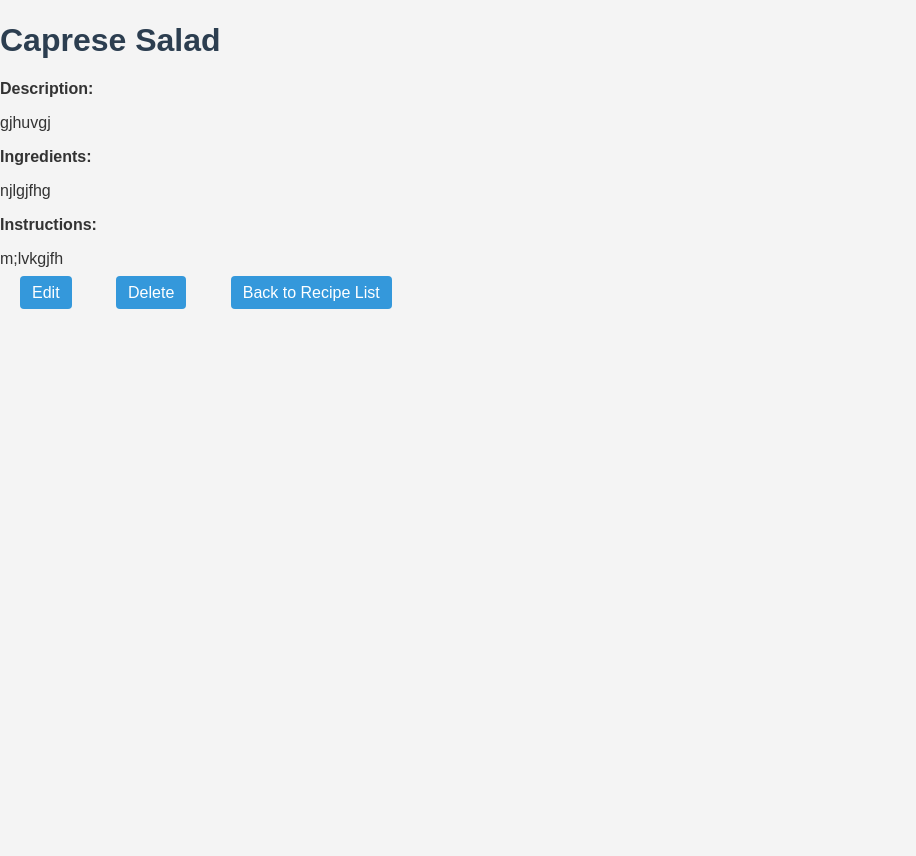
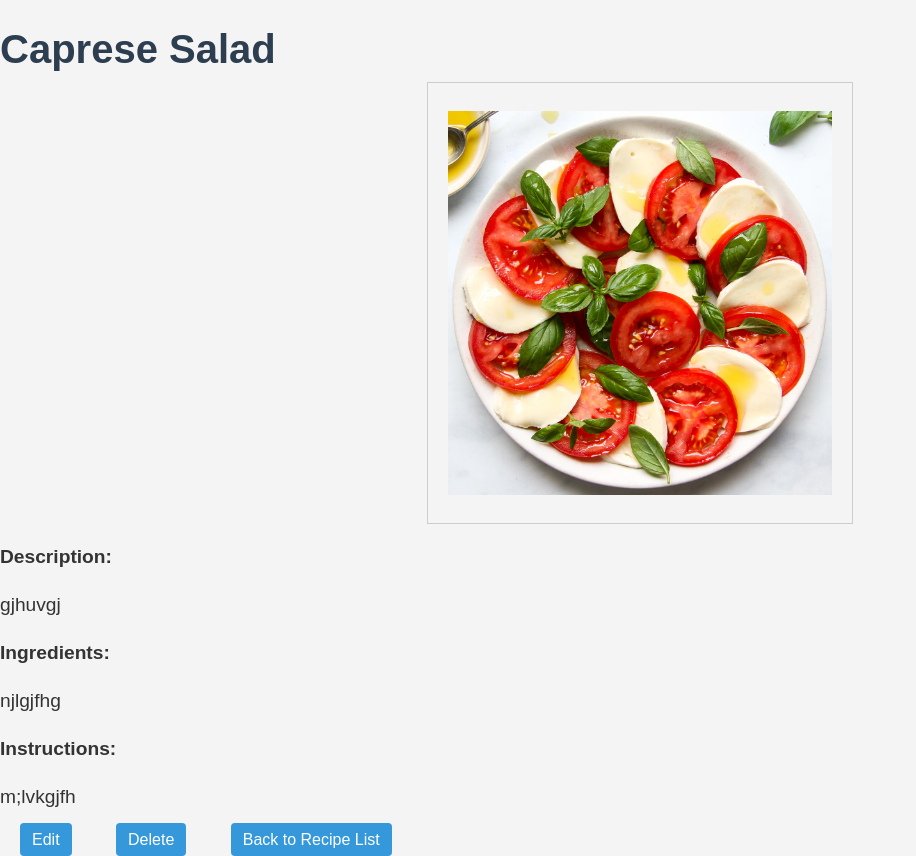
Before and after one commit to Anaghjaiswar/Recipe_project, a Django app: a page that uses recipe_project/recipes/templates/recipes/recipe_detail.html in a window 1280 px wide. Shown: the part 114-970 px from the top of the page, without its empty margins (0-916 px from the left). Before the commit the page ends 423 px from the top, so only its background shows below. Run offline with Django 5.2, Linux system fonts and the light colour scheme; data comes from the database, SQL or seed files in the repository; both versions use the stored data as it was after the commit.

Commit message:
added recipe-image upload option also

```diff
--- a/recipe_project/recipe_project/settings.py
+++ b/recipe_project/recipe_project/settings.py
@@ -125,3 +125,6 @@ STATICFILES_DIRS = [os.path.join(BASE_DIR, 'recipes/static')]
 # https://docs.djangoproject.com/en/5.1/ref/settings/#default-auto-field
 
 DEFAULT_AUTO_FIELD = 'django.db.models.BigAutoField'
+MEDIA_ROOT =BASE_DIR/"media"
+
+MEDIA_URL ="/media/"
--- a/recipe_project/recipes/admin.py
+++ b/recipe_project/recipes/admin.py
@@ -7,7 +7,7 @@ from tinymce.widgets import TinyMCE
 class RecipeAdminForm(forms.ModelForm):
     class Meta:
         model = Recipe
-        fields = ['title', 'description', 'ingredients', 'instructions']
+        fields = ['title', 'description', 'ingredients', 'instructions','recipe_image']
         widgets = {
             'instructions': TinyMCE(attrs={'cols': 80, 'rows': 20}),
             'ingredients': TinyMCE(attrs={'cols': 80, 'rows': 20}),
--- a/recipe_project/recipes/forms.py
+++ b/recipe_project/recipes/forms.py
@@ -6,7 +6,7 @@ from tinymce.widgets import TinyMCE
 class RecipeForm(forms.ModelForm):
     class Meta:
         model = Recipe
-        fields = ['title', 'description', 'ingredients', 'instructions']
+        fields = ['title', 'description', 'ingredients', 'instructions','recipe_image']
         widgets = {
             'description': TinyMCE(attrs={'style': 'width: 100%; height: 150px;'}),
             'ingredients': TinyMCE(attrs={'style': 'width: 100%; height: 300px;'}),
--- a/recipe_project/recipes/models.py
+++ b/recipe_project/recipes/models.py
@@ -5,6 +5,7 @@ from autoslug import AutoSlugField
 class Recipe(models.Model):
     title = models.CharField(max_length=100)
     slug = AutoSlugField(populate_from='title', unique=True, null=True)
+    recipe_image = models.FileField(upload_to="recipes/", max_length=250, null=True,default=None)
     description = models.TextField()
     ingredients = models.TextField()
     instructions = models.TextField()
--- a/recipe_project/recipes/static/css/style.css
+++ b/recipe_project/recipes/static/css/style.css
@@ -8,9 +8,29 @@ body {
 h1, h2 {
     color: #2c3e50;
 }
-
+h1 {
+    font-size: 2.5em;
+    margin-bottom: 10px;
+}
 li {
     margin: 30px;
+}
+p{
+    font-size: 1.2em;
+    line-height: 1.5;
+}
+
+.container {
+    width: 30vw;
+    height: 50vh;
+    border: 1px solid #ccc;
+    overflow: hidden;
+}
+
+.container img {
+    width: 100%;
+    height: 100%;
+    object-fit: contain;
 }
 
 a, button {
--- a/recipe_project/recipes/templates/recipes/recipe_detail.html
+++ b/recipe_project/recipes/templates/recipes/recipe_detail.html
@@ -4,6 +4,11 @@
 
 {% block content %}
 <h1>{{ recipe.title }}</h1>
+<div class="container">
+{% if recipe.recipe_image %}
+    <img src="{{ recipe.recipe_image.url }}" alt="{{ recipe.title }}"/>
+{% endif %}
+</div>
 <p><strong>Description: </strong>{{ recipe.description|safe }}</p>
 <p><strong>Ingredients: </strong>{{ recipe.ingredients|safe }}</p>
 <p><strong>Instructions: </strong>{{ recipe.instructions|safe }}</p>
--- a/recipe_project/recipes/templates/recipes/recipe_form.html
+++ b/recipe_project/recipes/templates/recipes/recipe_form.html
@@ -7,7 +7,7 @@
 <head>
     {{ form.media }}
 </head>
-<form action="" method="post">
+<form action="" method="post" enctype="multipart/form-data">
     {% csrf_token %}
     {{ form.as_p }}
     <button type="submit">Save</button>
--- a/recipe_project/recipes/urls.py
+++ b/recipe_project/recipes/urls.py
@@ -1,5 +1,7 @@
 from django.urls import path
 from . import views
+from django.conf import settings
+from django.conf.urls.static import static
 
 
 urlpatterns = [
@@ -12,3 +14,7 @@ urlpatterns = [
     path('about/', views.about, name='about'),
     path('contact/', views.contact, name='contact'),
 ]
+
+
+if settings.DEBUG:
+    urlpatterns+=static(settings.MEDIA_URL,document_root=settings.MEDIA_ROOT)
--- a/recipe_project/recipes/views.py
+++ b/recipe_project/recipes/views.py
@@ -32,7 +32,7 @@ def recipe_create(request):
 def recipe_update(request, slug):
     recipe = get_object_or_404(Recipe, slug=slug)
     if request.method == "POST":
-        form = RecipeForm(request.POST, instance=recipe)
+        form = RecipeForm(request.POST, request.FILES, instance=recipe)
         if form.is_valid():
             form.save()
             return redirect('recipe_detail', slug=recipe.slug)
```
Also changed, not shown: recipe_project/db.sqlite3, recipe_project/media/recipes/caprese_salad_I5DjlK7.jpg (added), recipe_project/recipes/migrations/0005_recipe_recipe_image.py (added).
